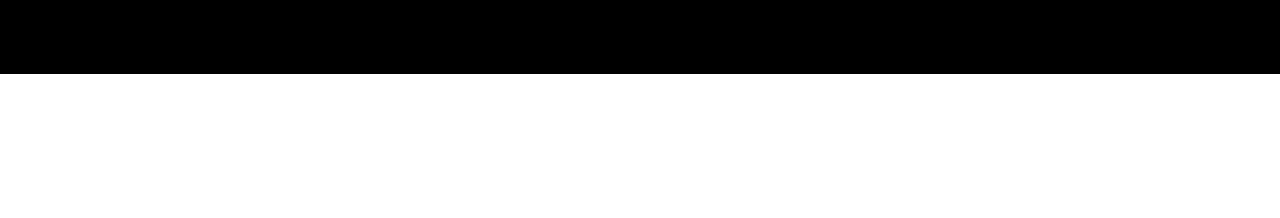
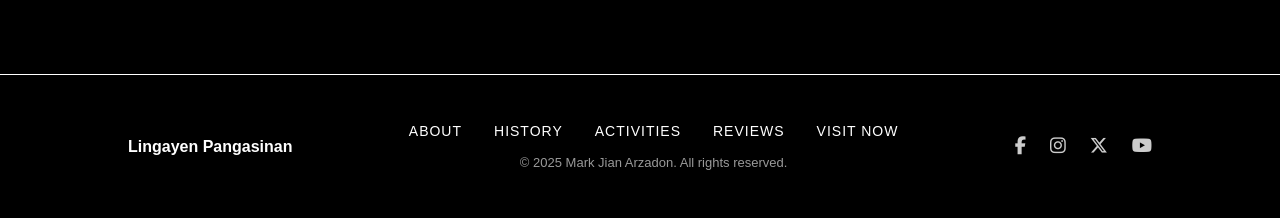
Before and after one commit to knight703/plat-tech, a plain HTML site: page index.html in a window 1280 px wide. Shown: the part 5386-5604 px from the top of the page. Before the commit the page ends 5460 px from the top, so only its background shows below. Drawn offline with Linux system fonts and the light colour scheme.

Commit message:
finished

```diff
--- a/index.html
+++ b/index.html
@@ -6,6 +6,7 @@
     <meta name="viewport" content="width=device-width, initial-scale=1.0">
     <title>Lingayen | Pangasinan</title>
     <link rel="stylesheet" href="styles.css">
+    <link rel="stylesheet" href="https://cdnjs.cloudflare.com/ajax/libs/font-awesome/6.5.1/css/all.min.css">
 </head>
 
 <body>
@@ -213,7 +214,35 @@
             </div>
         </div>
     </section>
+    <footer class="site-footer">
+        <div class="footer-content">
 
+            <div class="footer-left">
+                <h2>Lingayen Pangasinan</h2>
+            </div>
+
+            <div class="footer-nav">
+                <div class="footer-links">
+                    <a href="#about">ABOUT</a>
+                    <a href="#history">HISTORY</a>
+                    <a href="#activities">ACTIVITIES</a>
+                    <a href="#reviews">REVIEWS</a>
+                    <a href="#visit">VISIT NOW</a>
+                </div>
+                <p class="footer-copyright">
+                    © 2025 Mark Jian Arzadon. All rights reserved.
+                </p>
+            </div>
+
+            <div class="footer-socials">
+                <a href="#"><i class="fab fa-facebook-f"></i></a>
+                <a href="#"><i class="fab fa-instagram"></i></a>
+                <a href="#"><i class="fab fa-x-twitter"></i></a>
+                <a href="#"><i class="fab fa-youtube"></i></a>
+            </div>
+
+        </div>
+    </footer>
 
     <script src="script.js"></script>
 </body>
--- a/styles.css
+++ b/styles.css
@@ -447,3 +447,64 @@ ul a:hover {
         width: 100%;
     }
 }
+
+.site-footer {
+    background: black;
+    border-top: 1px solid white;
+    padding: 48px 128px;
+}
+
+.footer-content {
+    display: flex;
+    align-items: center;
+    justify-content: space-between;
+    gap: 32px;
+}
+
+.footer-left h2 {
+    font-size: 16px;
+    color: white;
+}
+
+.footer-nav {
+    display: flex;
+    flex-direction: column;
+    align-items: center;
+    gap: 16px;
+}
+
+.footer-links {
+    display: flex;
+    gap: 32px;
+}
+
+.footer-nav a {
+    font-size: 14px;
+    letter-spacing: 1px;
+}
+
+.footer-nav a:hover {
+    color: red;
+}
+
+.footer-copyright {
+    font-size: 13px;
+    opacity: 0.6;
+    color: white;
+}
+
+.footer-socials {
+    display: flex;
+    gap: 24px;
+}
+
+.footer-socials a {
+    font-size: 18px;
+    opacity: 0.8;
+    transition: 0.3s ease;
+}
+
+.footer-socials a:hover {
+    color: red;
+    opacity: 1;
+}
```
